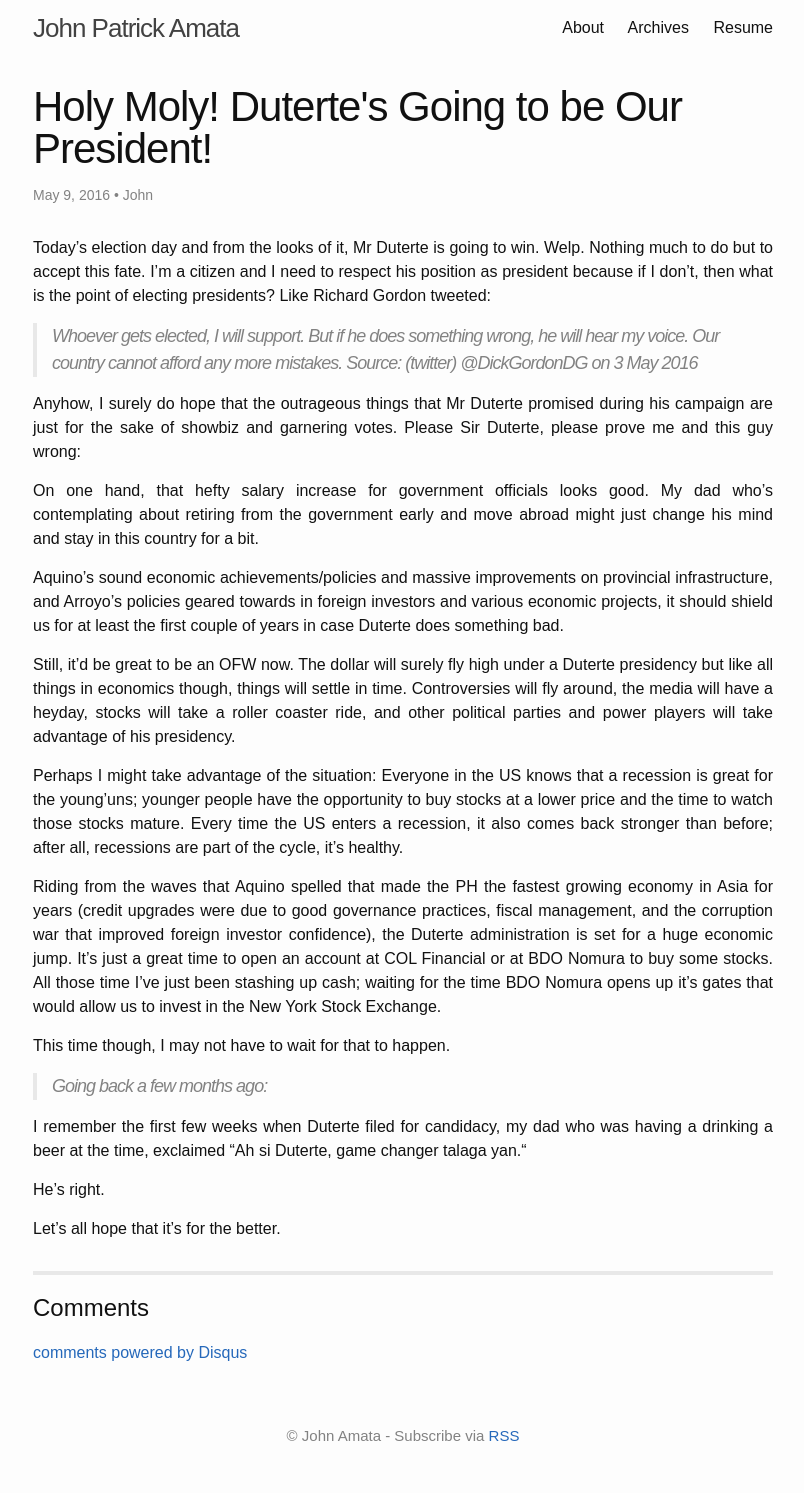
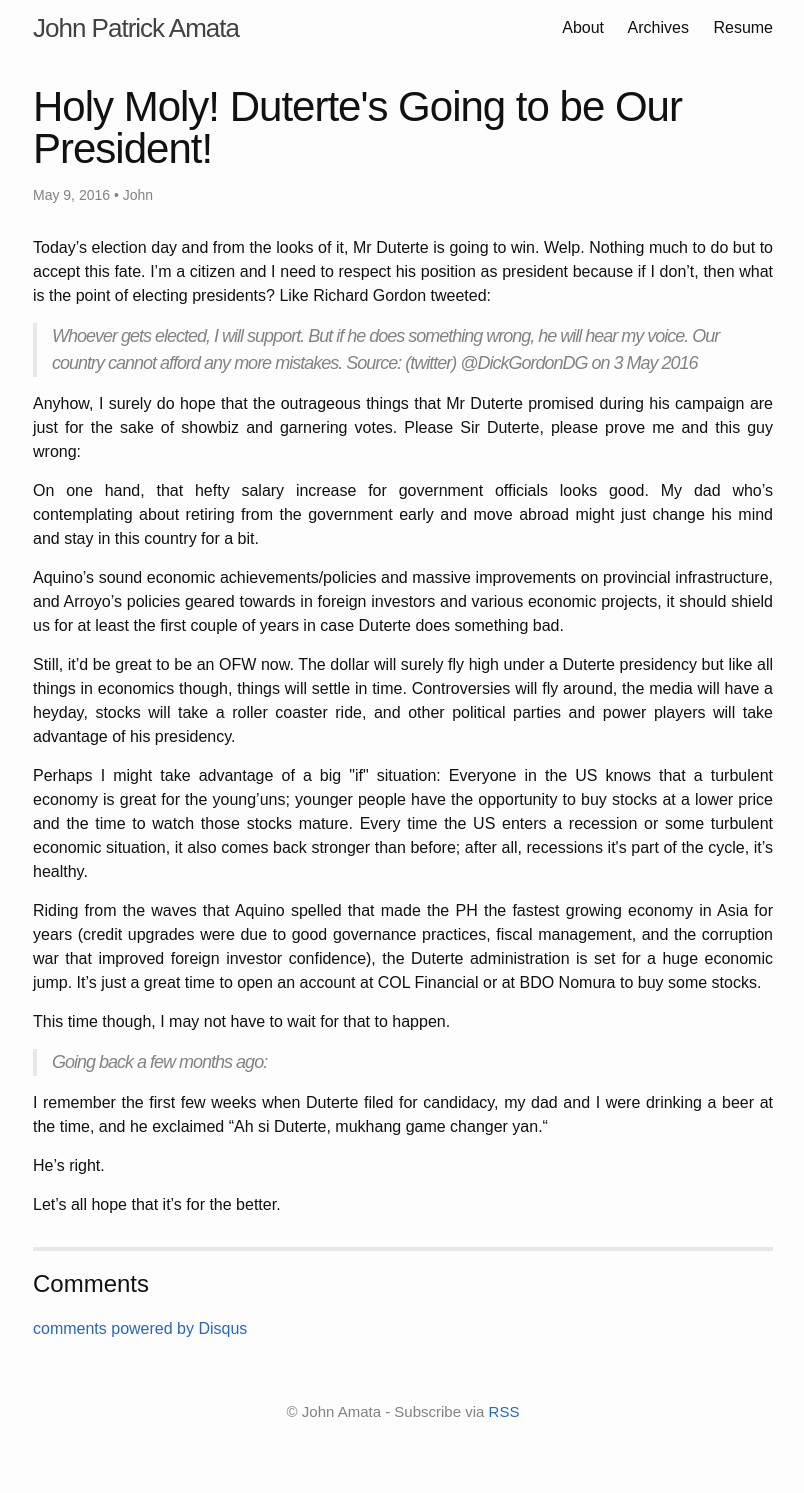
Before and after one commit to jpamata/jpamata.github.io, a Jekyll site: the page built from _posts/2016-05-09-duterte-presidency.md, in a window 1280 px wide. Shown: the whole page, without its empty margins (237-1041 px from the left). Built offline with Jekyll 4.4.1, drawn with Linux system fonts in a browser that asks for light colours; comment, search, counter and statistics services are not loaded; after the commit the page ends 1469 px from its top, so only the background shows below that.

Commit message:
Update 2016-05-09-duterte-presidency.md

```diff
--- a/_posts/2016-05-09-duterte-presidency.md
+++ b/_posts/2016-05-09-duterte-presidency.md
@@ -14,11 +14,11 @@ description: I admit. I am not an expert and I do not claim to be one. How can I
 <p align="justify">On one hand, that hefty salary increase for government officials looks good. My dad who’s contemplating about retiring from the government early and move abroad might just change his mind and stay in this country for a bit.</p>
 <p align="justify">Aquino’s sound economic achievements/policies and massive improvements on provincial infrastructure, and Arroyo’s policies geared towards in foreign investors and various economic projects, it should shield us for at least the first couple of years in case Duterte does something bad.</p>
 <p align="justify">Still, it’d be great to be an OFW now. The dollar will surely fly high under a Duterte presidency but like all things in economics though, things will settle in time. Controversies will fly around, the media will have a heyday, stocks will take a roller coaster ride, and other political parties and power players will take advantage of his presidency.</p>
-<p align="justify">Perhaps I might take advantage of the situation: Everyone in the US knows that a recession is great for the young’uns; younger people have the opportunity to buy stocks at a lower price and the time to watch those stocks mature. Every time the US enters a recession,  it also comes back stronger than before; after all, recessions are part of the cycle, it’s healthy.</p>
-<p align="justify">Riding from the waves that Aquino spelled that made the PH the fastest growing economy in Asia for years (credit upgrades were due to good governance practices, fiscal management, and the corruption war that improved foreign investor confidence), the Duterte administration is set for a huge economic jump. It’s just a great time to open an account at COL Financial or at BDO Nomura to buy some stocks. All those time I’ve just been stashing up cash; waiting for the time BDO Nomura opens up it’s gates that would allow us to invest in the New York Stock Exchange.</p>
+<p align="justify">Perhaps I might take advantage of a big "if" situation: Everyone in the US knows that a turbulent economy is great for the young’uns; younger people have the opportunity to buy stocks at a lower price and the time to watch those stocks mature. Every time the US enters a recession or some turbulent economic situation,  it also comes back stronger than before; after all, recessions it's part of the cycle, it’s healthy.</p>
+<p align="justify">Riding from the waves that Aquino spelled that made the PH the fastest growing economy in Asia for years (credit upgrades were due to good governance practices, fiscal management, and the corruption war that improved foreign investor confidence), the Duterte administration is set for a huge economic jump. It’s just a great time to open an account at COL Financial or at BDO Nomura to buy some stocks.</p>
 <p align="justify">This time though, I may not have to wait for that to happen.</p>
 
 > Going back a few months ago:
-<p align="justify">I remember the first few weeks when Duterte filed for candidacy, my dad who was having a drinking a beer at the time, exclaimed “Ah si Duterte, game changer talaga yan.“</p>
+<p align="justify">I remember the first few weeks when Duterte filed for candidacy, my dad and I were drinking a beer at the time, and he exclaimed “Ah si Duterte, mukhang game changer yan.“</p>
 <p align="justify">He’s right.</p>
 <p align="justify">Let’s all hope that it’s for the better.</p>
```
